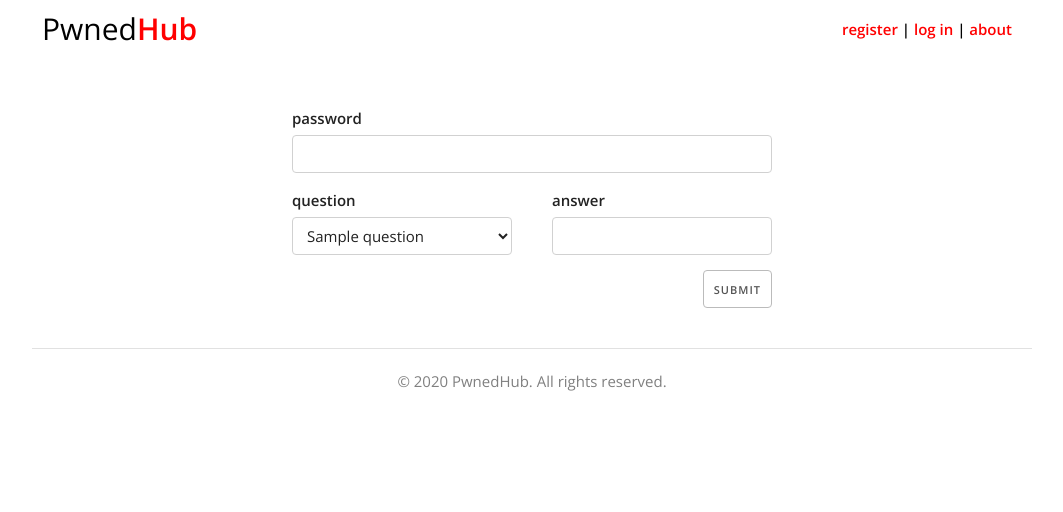
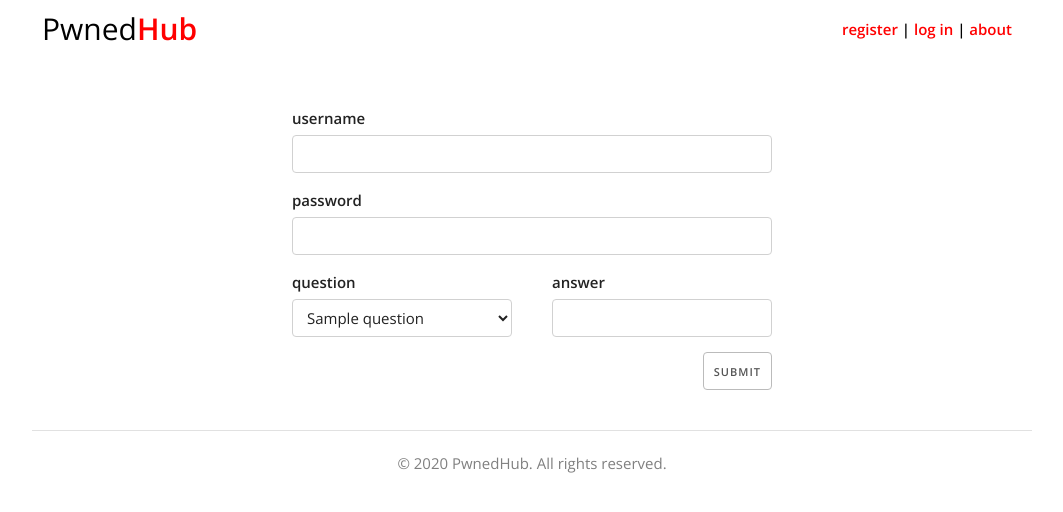
Before and after one commit to practisec/pwnedhub, a Python web app: template pwnedhub/templates/profile.html in a window 1280 px wide. Shown: the top 512 px of the page, without its empty margins (108-1171 px from the left). Run offline with Jinja, Linux system fonts and the light colour scheme; the template is opened without the code that fills it: most values are stand-ins (such as "Sample title", 1, 10 or a date in 2020).

Commit message:
Added the username field to the profile form.

```diff
--- a/pwnedhub/templates/profile.html
+++ b/pwnedhub/templates/profile.html
@@ -1,6 +1,12 @@
 {% extends "layout.html" %}
 {% block body %}
     <form action="{{ url_for('profile_change', uid=user.id) }}" method="post">
+        <div class="row">
+            <div class="six columns offset-by-three">
+                <label for="username">username</label>
+                <input class="u-full-width" name="username" type="text" value="{{ user.username }}" disabled/>
+            </div>
+        </div>
         <div class="row">
             <div class="six columns offset-by-three">
                 <label for="password">password</label>
--- a/pwnedhub/views.py
+++ b/pwnedhub/views.py
@@ -153,7 +153,7 @@ def profile(uid):
 
 # ;;method interchange
 # ;;no re-authentication for state changing operations
-# ;;CSRF for lateral authorizatiom bypass
+# ;;CSRF for lateral authorization bypass
 # ;;IDOR to change other user's profiles
 @app.route('/profile/change/<int:uid>', methods=['POST'])
 @login_required
```
